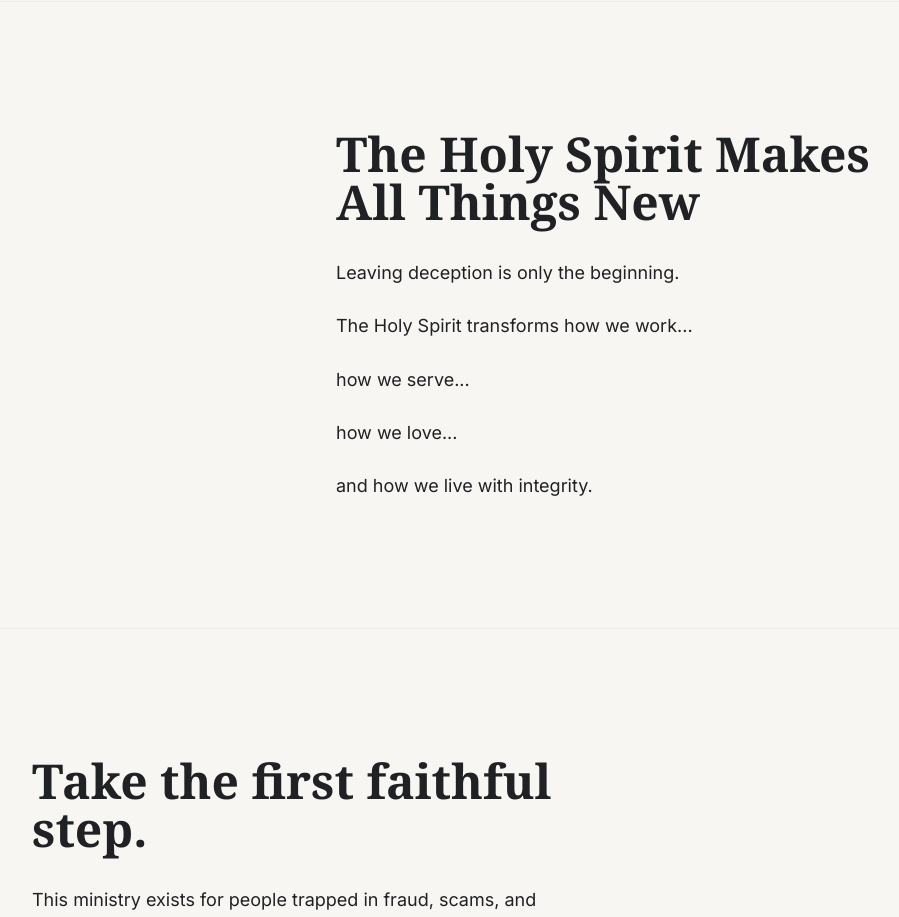
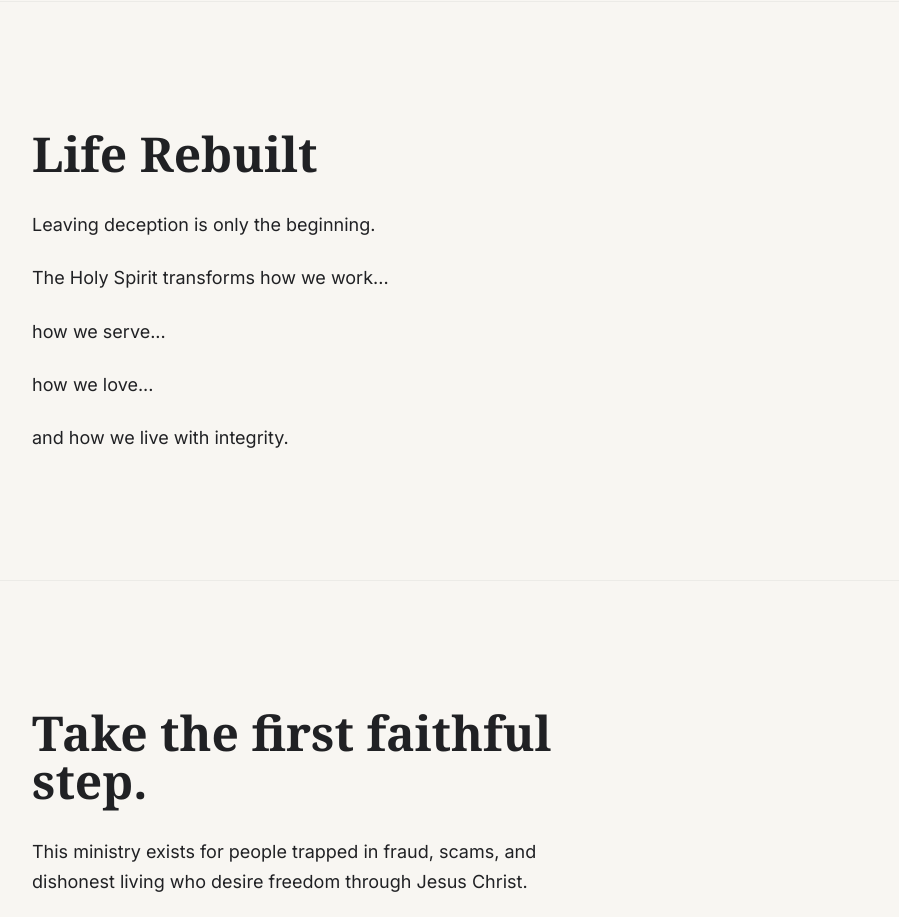
Before and after one commit to whoisjimilitan/restoration-community, a Next.js app in the folder apps/web/: page / in a window 1280 px wide. Shown: the part 3460-4377 px from the top of the page, without its empty margins (320-1219 px from the left). Built offline with nearby package versions, Linux system fonts and the light colour scheme; a web font is replaced by a local one.

Commit message:
Revert "refactor: Update Life Rebuilt section heading and layout"
This reverts commit fa75079fbdd9398742d2bee047511ca430439681.

```diff
--- a/apps/web/src/app/components/landing/HonestWorkSection.tsx
+++ b/apps/web/src/app/components/landing/HonestWorkSection.tsx
@@ -3,11 +3,11 @@
 export default function HonestWorkSection() {
   return (
     <section className="w-full py-24 md:py-32 bg-rc-bg border-t border-rc-text/5">
-      <div className="max-w-2xl ml-auto px-6 sm:px-8 md:px-12 mr-0">
+      <div className="max-w-2xl mx-auto px-6 sm:px-8 md:px-12">
         <div className="space-y-8">
           <div>
             <h2 className="text-4xl md:text-5xl font-serif font-bold text-rc-text leading-tight">
-              The Holy Spirit Makes All Things New
+              Life Rebuilt
             </h2>
           </div>
 
```
